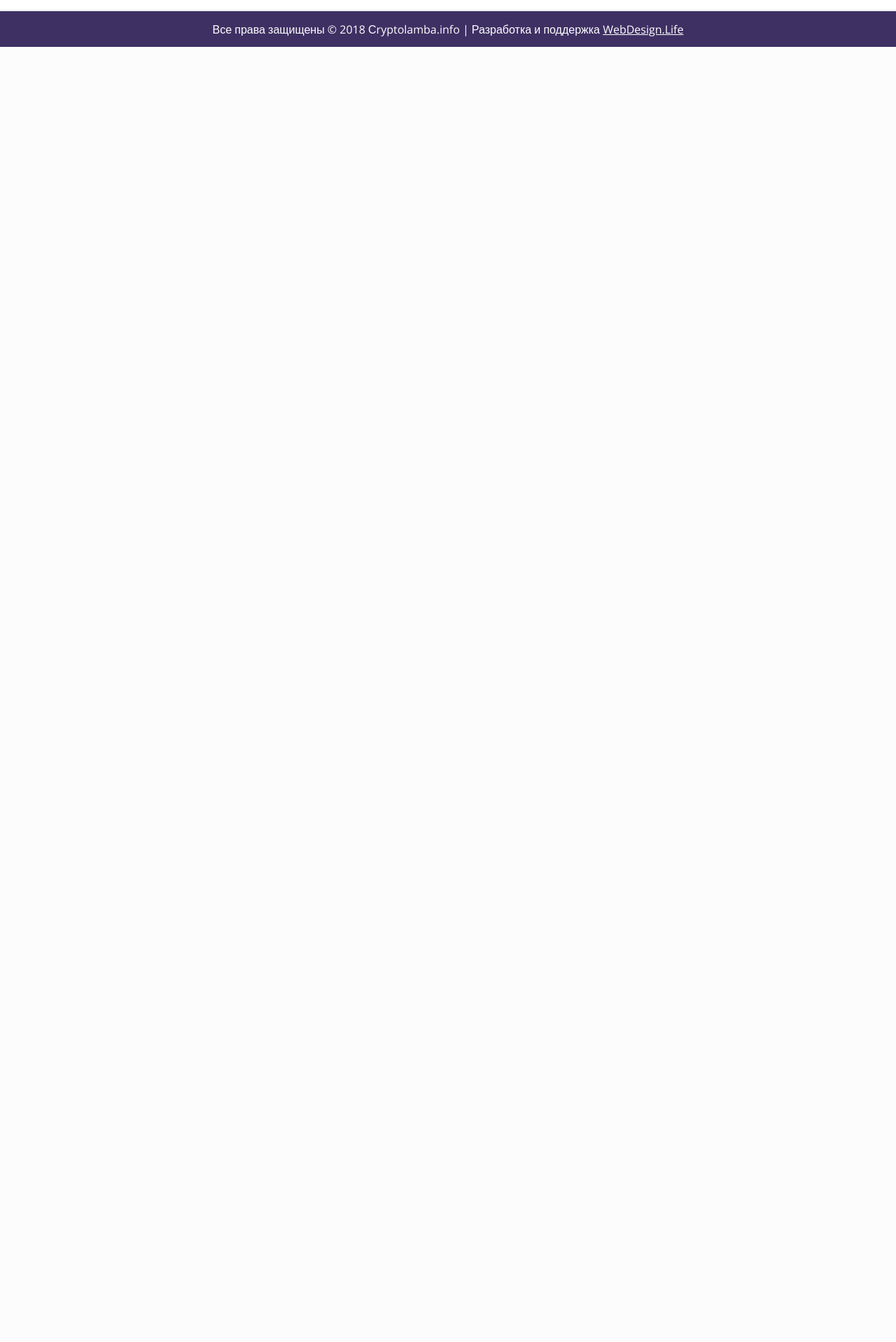
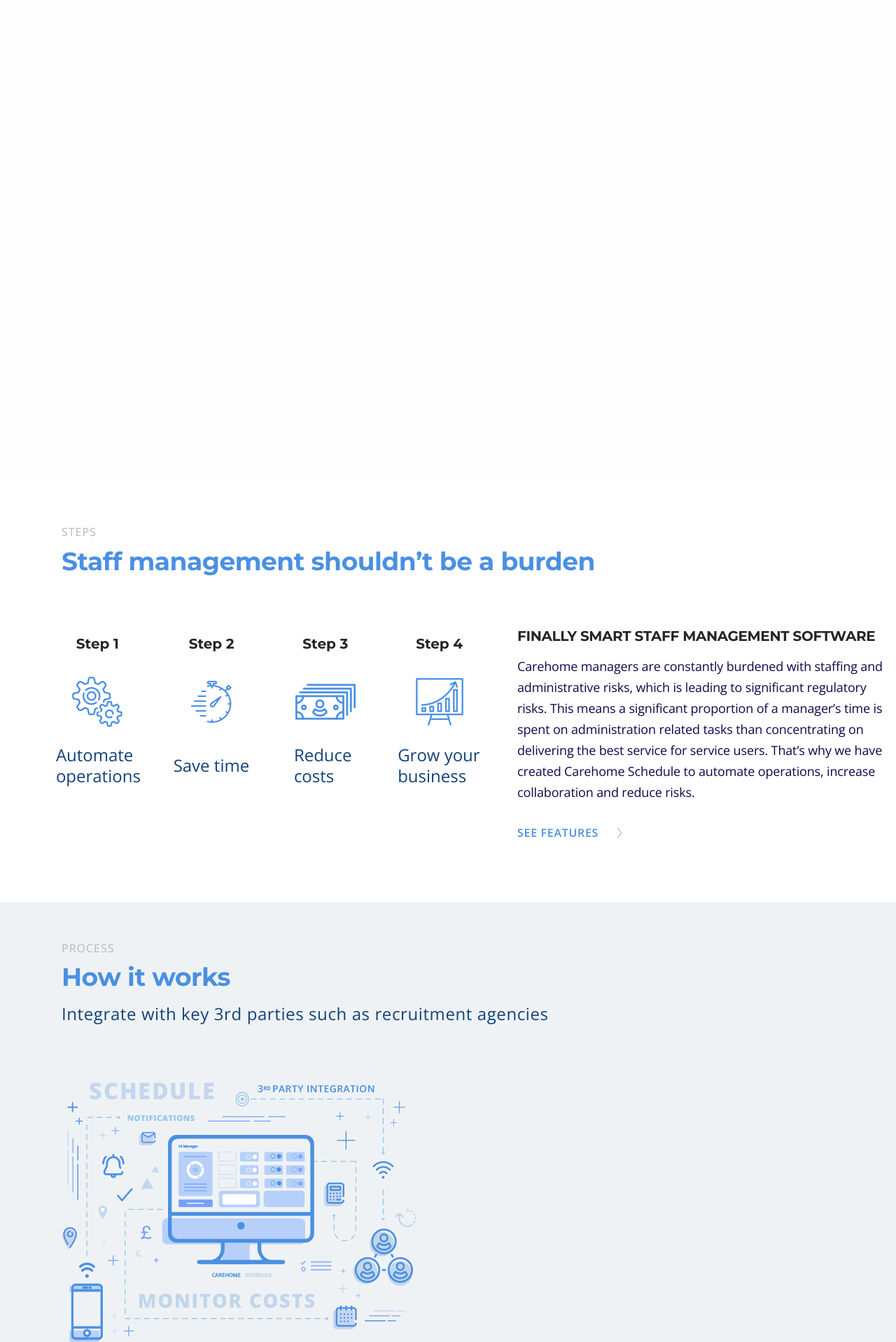
Before and after one commit to OlehMiha/CareHomeLanding, a PHP site: page / in a window 1280 px wide. Shown: the part 1407-3325 px from the top of the page at 70% size. Before the commit the page ends 1474 px from the top, so only its background shows below. Run offline with PHP 8.4, Linux system fonts and the light colour scheme.

Commit message:
22.05.18 - start

```diff
--- a/css/style.css
+++ b/css/style.css
@@ -1,36 +1,12 @@
-/* FONTS */
-@font-face {
-    font-family: "MyriadProRegular";
-    src: url("../fonts/MyriadProRegular/MyriadProRegular.eot");
-    src: url("../fonts/MyriadProRegular/MyriadProRegular.eot?#iefix")format("embedded-opentype"),
-    url("../fonts/MyriadProRegular/MyriadProRegular.woff") format("woff"),
-    url("../fonts/MyriadProRegular/MyriadProRegular.ttf") format("truetype");
-    font-style: normal;
-    font-weight: normal;
-}
-
-
 /* General */
 .container {
   max-width: 1400px;
 }
 
-h1 {
-    font-size: 24px;
-    line-height: 1.2;
-    text-transform: uppercase;
-}
-
-h2 {
-    font-size: 30px;
-    line-height: 1.2;
-}
-
-
 body {
   font-family: 'Open Sans', sans-serif;
   background: #fff;
-    color: #fff;
+  color: #0d094c;
   font-size: 16px;
   -moz-user-select: none;
   -webkit-user-select: none;
@@ -441,16 +445,271 @@ a:hover {
 /* HEADER Gradient*/
 .header_block {
   width: 100%;
-    min-height: 600px;
+  height: 600px;
   background: url("../img/bac_1.jpg") no-repeat;
   background-position: center;
+}
+.header_block .container, .header_block .row {
+  height: 100%;
+}
+.header_block_iner {
+  padding-left: 90px;
+  padding-right: 90px;
+  padding-top: 90px;
+}
+.header_block_iner .button_2 {
+  margin-top: 48px
 }
 
 
 /* Block 1 (Content) */
 .block_1{
-    min-height: 400px;
+   background: #fefefe;
+   padding-top: 86px;
+   padding-bottom: 45px;
 }
+.title_block_div {
+   padding: 0 73px;
+   margin-bottom: 53px;
+}
+.title_block_div .title_top {
+   color: rgb(183, 183, 183);
+   line-height: 1.2;
+   text-transform: uppercase;
+   letter-spacing: 1px;
+}
+.title_block_div .title {
+   font-size: 2.250em;
+   font-family: 'Montserrat', sans-serif;
+   color: rgb(74, 144, 226);
+   font-weight: bold;
+   line-height: 1.2;
+   letter-spacing: -0.5px;
+   margin-top: 10px;
+}
+.title_block_div .title span {
+   text-transform: uppercase;
+}
+
+
+.ico_block_1_l, .ico_block_1_r {
+   margin-bottom: 40px;
+}
+
+.ico_block_1 .title {
+   font-size: 1.250em;
+   font-family: 'Montserrat', sans-serif;
+   font-weight: bold;
+   color: rgb(37, 37, 37);
+   text-transform: uppercase;
+   line-height: 1.2;
+   padding-left: 192px;
+   margin-right: -3px;
+   letter-spacing: -0.25px;
+   margin-bottom: 7px;
+}
+.ico_block_1 .text {
+   font-size: 1.125em;
+   color: rgb(13, 9, 76);
+   line-height: 30px;
+   padding-left: 192px;
+   padding-right: 5px;
+}
+.ico_block_1 .ico {
+   width: 68px;
+   height: 79px;
+   float: left;
+   margin-left: 72px;
+   margin-right: 20px;
+   margin-top: 13px;
+}
+.ico_block_1 .ico_block_1_r .title,
+.ico_block_1 .ico_block_1_r .text {
+   padding-left: 207px;
+}
+.ico_block_1 .ico_block_1_r .ico {
+   margin-left: 85px;
+}
+
+
+.ico.ico_1 {
+   background: url("../img/ico_1.png") no-repeat;
+   background-position: center;
+}
+.ico.ico_2 {
+   background: url("../img/ico_2.png") no-repeat;
+   background-position: center;
+}
+.ico.ico_3 {
+   background: url("../img/ico_3.png") no-repeat;
+   background-position: top center;
+}
+.ico.ico_4 {
+   background: url("../img/ico_4.png") no-repeat;
+   background-position: top center;
+}
+.ico.ico_5 {
+   background: url("../img/ico_5.png") no-repeat;
+   background-position: top center;
+}
+.ico.ico_6 {
+   background: url("../img/ico_6.png") no-repeat;
+   background-position: top center;
+}
+
+
+/* Block 2 (Content) */
+.block_2 {
+  min-height: 641px;
+  background: #fefefe;
+}
+
+
+/* Block 3 (Content) */
+.block_3 {
+   padding-top: 64px;
+   padding-bottom: 87px;
+}
+
+.block_3_row {
+   padding-top: 20px;
+   padding-left: 58px;
+}
+.block_3_iner a {
+   display: inline-block;
+    color: #4a90e2;
+    text-transform: uppercase;
+    font-weight: 600;
+    margin-top: 31px;
+    letter-spacing: 0.7px;
+}
+.block_3_iner a:hover {
+   text-decoration: underline;
+}
+.block_3_iner a:after {
+   content: "";
+   display: inline-block;
+   width: 6px;
+   height: 15px;
+   background: url("../img/arrow_ritght_blue.png") no-repeat;
+   background-position: center;
+   margin-left: 27px;
+   margin-top: 5px;
+   margin-bottom: -2px;
+}
+
+.block_3_5 {
+   min-width: 45.5%;
+   margin-left: 15px;
+}
+.block_3_iner_step {
+   width: 119px;
+   margin: 0 auto;
+}
+.block_3_iner_step_2 {
+   width: 109px;
+}
+.block_3_iner_step_3 {
+   width: 90px;
+}
+.block_3_iner .title {
+   font-family: 'Montserrat', sans-serif;
+   font-size: 1.250em;
+   font-weight: 600;
+   color: rgb(37, 37, 37);
+   line-height: 1.2;
+   text-align: center;
+   margin-top: 11px;
+}
+.block_3_iner .text {
+  font-size: 1.500em;
+  color: rgb(18, 66, 122);
+  line-height: 30px;
+  min-height: 60px;
+
+  display: -ms-flex;
+  display: -webkit-flex;
+  display: flex;
+
+  -webkit-align-items: center;
+  align-items: center;
+}
+
+.block_3_iner .title_content {
+   text-transform: uppercase;
+   font-family: 'Montserrat', sans-serif;
+   font-size: 1.250em;
+   font-weight: 600;
+   color: rgb(37, 37, 37);
+   line-height: 1.2;
+   letter-spacing: -0.35px;
+}
+.block_3_iner .text_content {
+   font-size: 1.125em;
+   color: rgb(13, 9, 76);
+   line-height: 30px;
+   margin-top: 16px;
+   letter-spacing: -0.15px;
+   max-width: 550px;
+}
+
+.block_3_iner .ico_b3 {
+   height: 72px;
+    width: 100%;
+    margin-top: 35px;
+    margin-bottom: 25px;
+}
+.ico_b3.ico_b3_1 {
+   background: url("../img/ico_7.png") no-repeat;
+   background-position: center;
+}
+.ico_b3.ico_b3_2 {
+   background: url("../img/ico_3.png") no-repeat;
+   background-position: center;
+}
+.ico_b3.ico_b3_3 {
+   background: url("../img/ico_8.png") no-repeat;
+   background-position: center;
+}
+.ico_b3.ico_b3_4 {
+   background: url("../img/ico_9.png") no-repeat;
+   background-position: center;
+}
+
+
+
+
+/* Block 4 (Content) */
+.block_4 {
+   background: #eff2f5;
+   min-height: 720px;
+   padding-top: 57px;
+}
+.title_block_div_big {
+   margin-bottom: 0;
+}
+.title_block_div_big .title {
+   font-weight: bold;
+}
+.title_block_div .title_bot {
+   font-size: 1.500em;
+   font-weight: 300;
+   color: #12427a;
+   letter-spacing: 0.6px;
+   margin-top: 13px;
+}
+
+.how_it_works_div {
+   height: 505px;
+}
+.how_it_works_div img {
+   display: block;
+   margin-left: 74px;
+   margin-top: 27px;
+}
+
+
+
 
 
 
--- a/index.html
+++ b/index.html
@@ -27,7 +27,7 @@
 	<link href="css/cssreset.css" rel="stylesheet" type="text/css"/>
 
 	<!-- Fonts -->
-	<link href="https://fonts.googleapis.com/css?family=Open+Sans:400,600,700,800&amp;subset=cyrillic,cyrillic-ext" rel="stylesheet">
+	<link href="https://fonts.googleapis.com/css?family=Montserrat:400,500,700|Open+Sans:300,400,600,700,800&amp;subset=cyrillic,cyrillic-ext" rel="stylesheet">
 
 	<!-- Animate -->
 	<link href="css/animate.css" rel="stylesheet" type="text/css"/>
@@ -66,13 +66,12 @@
 
 		<!-- Header -->
 		<header>
-
 			<!-- Header Menu -->
 			<div class="menu_div_off"></div>
 			<nav class="menu_div">
 				<div class="container">
 
-                    <a href="#top" class="Logo logo_mobi"></a>
+					<a href="#top" class="Logo logo_mobi go_a"></a>
 
 					<div class="button_mobi_menu">
 						<span></span>
@@ -101,50 +100,186 @@
 		</header>
 
 		<!-- Header block -->
-        <section id="m1">
-            <div class="header_block">
+		<section class="header_block">
 			<div class="container">
+
 				<div class="row align-items-center">
 
-                      <div class="col-12 header_block_iner_1 mov mov_zoomIn_start">
+					<div class="col-12 header_block_iner mov mov_zoomIn_start">
+						<h1>Essential workforce management system, designed for care homes</h1>
+						<a href="#" class="button_0 button_2 sign_up align-items-center justify-content-center">Request Demo</a>
+					</div>
+
+				</div>
+			</div>
+		</section>
+
+		<!-- Block 1 -->
+		<section id="m1" class="block_1">
+			<div class="container">
+
+				<div class="title_block_div">
+					<p class="title_top">OUR BENEFITS</p>
+					<p class="title">Why use <span>carehome schedule?</span></p>
+				</div>
+
+				<div class="row ico_block_1">
+
+					<div class="col-6 ico_block_1_l">
+						<div class="ico ico_1"></div>
+						<p class="title">
+							Smarter workforce planning decisions
+						</p>
+						<p class="text">
+							Carehome Schedule empowers management to understand structure of their workforce, thus allowing better decision making.
+						</p>
+					</div>
+
+					<div class="col-6 ico_block_1_r">
+						<div class="ico ico_2"></div>
+						<p class="title">
+							Greater Visibility and control
+						</p>
+						<p class="text">
+							Whether single or multiple care homes, Carehome Schedule gives you greater insights to operations per care home.
+						</p>
+					</div>
+
+					<div class="col-6 ico_block_1_l">
+						<div class="ico ico_3"></div>
+						<p class="title">
+							Save time & effort
+						</p>
+						<p class="text">
+							Carehome Schedule reduces the time and effort spent managing a rota by automating the fulfilment process.
+							Spend less time booking shifts and more time delivering quality care to service users.
+						</p>
+					</div>
+
+					<div class="col-6 ico_block_1_r">
+						<div class="ico ico_4"></div>
+						<p class="title">
+							Simple and easy to use
+						</p>
+						<p class="text">
+							Very intuitive design means you will be up and running within minutes with minimal training.
+						</p>
+					</div>
+
+					<div class="col-6 ico_block_1_l">
+						<div class="ico ico_5"></div>
+						<p class="title">
+							Reduce your costs
+						</p>
+						<p class="text">
+							Accurate time tracking for all staff, including locum staff and no more double bookings.<br>
+							Reduce printing costs.
+						</p>
+					</div>
+
+					<div class="col-6 ico_block_1_r">
+						<div class="ico ico_6"></div>
+						<p class="title">
+							Easier reconciliation
+						</p>
+						<p class="text">
+							Faster reconciliation through electronic timesheets and auto generated invoices, while payroll function allows easier integration with accounting systems.
+						</p>
+					</div>
+
+				</div>
+			</div>
+		</section>
+
+		<!-- Block 2 -->
+		<section id="m2" class="block_2">
+			<div class="container">
+
+				<div class="row">
 
 				</div>
 
+			</div>
+		</section>
+
+		<!-- Block 3 -->
+		<section id="m3" class="block_3">
+			<div class="container">
+
+				<div class="title_block_div">
+					<p class="title_top">STEPS</p>
+					<p class="title">Staff management shouldn’t be a burden </p>
+				</div>
+
+				<div class="row block_3_row">
+					<div class="col block_3_iner block_3_1">
+						<div class="block_3_iner_step">
+							<p class="title">Step 1</p>
+							<div class="ico_b3 ico_b3_1"></div>
+							<p class="text">Automate operations</p>
+						</div>
+					</div>
+					<div class="col block_3_iner block_3_2">
+						<div class="block_3_iner_step block_3_iner_step_2">
+							<p class="title">Step 2</p>
+							<div class="ico_b3 ico_b3_2"></div>
+							<p class="text">Save time</p>
+						</div>
+					</div>
+					<div class="col block_3_iner block_3_3">
+						<div class="block_3_iner_step block_3_iner_step_3">
+							<p class="title">Step 3</p>
+							<div class="ico_b3 ico_b3_3"></div>
+							<p class="text">Reduce costs</p>
+						</div>
+					</div>
+					<div class="col block_3_iner block_3_4">
+						<div class="block_3_iner_step">
+							<p class="title">Step 4</p>
+							<div class="ico_b3 ico_b3_4"></div>
+							<p class="text">Grow your business</p>
+						</div>
+					</div>
+
+
+					<div class="col block_3_iner block_3_5">
+						<p class="title_content">
+							finally smart staff management software
+						</p>
+						<p class="text_content">
+							Carehome managers are constantly burdened with staffing and administrative risks, which is leading to significant regulatory risks. This means a significant proportion of a manager’s time is spent on administration related tasks than concentrating on delivering the best service for service users. That’s why we have created Carehome Schedule to automate operations, increase collaboration and reduce risks.
+						</p>
+						<a href="#">See Features</a>
 					</div>
 				</div>
 
 			</div>
 		</section>
 
-        <!-- Block 1 -->
-        <section id="m2">
-            <div class="block_1">
+
+		<!-- Block 4 -->
+		<section id="m4" class="block_4">
 			<div class="container">
-                    <h2 class="mov mov_next_fadeInUp">H2</h2>
-                    <div class="row ico_block_1">
 
-                        <div class="col-12">
-                            <div class="sertificats">
-								<div class="slider_sert">
-									<div>
-										<div class=" item_sertificat">
-											<a href="img/Big_Sert.png" data-fancybox="gallery" class="item_sertificat_iner"></a>
-										</div>
+				<div class="title_block_div title_block_div_big">
+					<p class="title_top">PROCESS</p>
+					<p class="title">How it works</p>
+					<p class="title_bot">Integrate with key 3rd parties such as recruitment agencies</p>
 				</div>
 
-									<div>
-										<div class=" item_sertificat">
-											<a href="img/Big_Sert.png" data-fancybox="gallery" class="item_sertificat_iner"></a>
+				<div class="row align-items-center how_it_works_div">
+					<div class="col-6">
+						<img src="img/schedule.png" alt="schedule">
 					</div>
-									</div>
-								</div>
-							</div>
+					<div class="col-6">
+
 					</div>
 
 				</div>
-                </div>
+
 			</div>
 		</section>
+
 
 		<!-- Footer -->
 		<footer>
@@ -292,7 +427,7 @@
 <script src="https://ajax.googleapis.com/ajax/libs/jquery/3.3.1/jquery.min.js" ></script>
 
 <!-- jQuery first, then Popper.js -->
-
+<!-- <script src="https://code.jquery.com/jquery-3.3.1.slim.min.js" integrity="sha384-q8i/X+965DzO0rT7abK41JStQIAqVgRVzpbzo5smXKp4YfRvH+8abtTE1Pi6jizo" crossorigin="anonymous"></script> -->
 <script src="https://cdnjs.cloudflare.com/ajax/libs/popper.js/1.14.3/umd/popper.min.js" integrity="sha384-ZMP7rVo3mIykV+2+9J3UJ46jBk0WLaUAdn689aCwoqbBJiSnjAK/l8WvCWPIPm49" crossorigin="anonymous"></script>
 <script src="https://stackpath.bootstrapcdn.com/bootstrap/4.1.1/js/bootstrap.min.js" integrity="sha384-smHYKdLADwkXOn1EmN1qk/HfnUcbVRZyYmZ4qpPea6sjB/pTJ0euyQp0Mk8ck+5T" crossorigin="anonymous"></script>
 
@@ -300,7 +435,6 @@
 <script src="js/jquery.malihu.PageScroll2id.min.js" defer></script>
 
 <!-- Custom -->
-    <script type='text/javascript' src="js/slider_custom.js" defer></script>
 <script type='text/javascript' src="js/custom.js" defer></script>
 
 <!-- Optional JavaScript -->
```
Also changed, not shown: other parts of css/style.css (+29 -97 lines), img/arrow_ritght_blue.png (added), img/ico_1.png (added), img/ico_2.png (added), img/ico_3.png (added), img/ico_4.png (added), img/ico_5.png (added), img/ico_6.png (added), img/ico_7.png (added), img/ico_8.png (added), img/ico_9.png (added), img/schedule.png (added). Lines whose indentation alone changed are shown as unchanged.
